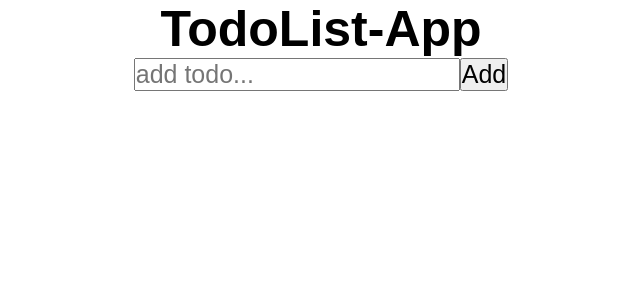
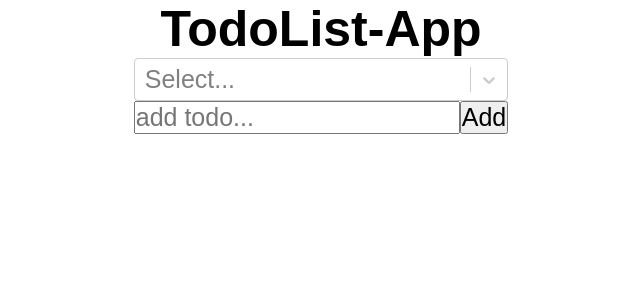
Before and after one commit to Soheiljafarnejad/TodoList-App, a React (Create React App) app: page / in a window 1280 px wide. Shown: the top 300 px of the page, without its empty margins (319-959 px from the left). Built offline with nearby package versions, Linux system fonts and the light colour scheme.

Commit message:
add Category Component

```diff
--- a/package.json
+++ b/package.json
@@ -9,6 +9,7 @@
     "react": "^17.0.2",
     "react-dom": "^17.0.2",
     "react-scripts": "5.0.0",
+    "react-select": "^5.2.2",
     "web-vitals": "^2.1.4"
   },
   "scripts": {
--- a/src/Component/Context/TodoContext/TodoContext.js
+++ /dev/null
@@ -1,59 +0,0 @@
-import { createContext, useContext, useState } from "react";
-
-const TodoContainer = createContext();
-const TodoContainerDispatcher = createContext();
-
-const TodoContext = ({ children }) => {
-  const [todos, setTodos] = useState([]);
-
-  return (
-    <TodoContainer.Provider value={todos}>
-      <TodoContainerDispatcher.Provider value={setTodos}>
-        {children}
-      </TodoContainerDispatcher.Provider>
-    </TodoContainer.Provider>
-  );
-};
-
-export default TodoContext;
-
-export const useTodos = () => useContext(TodoContainer);
-export const useTodosAction = () => {
-  const setTodos = useContext(TodoContainerDispatcher);
-  const todos = useTodos();
-
-  const addTodosHandler = (value) => {
-    const newTodo = {
-      text: value,
-      id: Math.floor(Math.random() * 100000),
-      isComplete: false,
-    };
-    setTodos([...todos, newTodo]);
-  };
-  const completedHandler = (id) => {
-    const index = todos.findIndex((item) => {
-      return item.id === id;
-    });
-    const selectTodo = { ...todos[index] };
-    selectTodo.isComplete = !selectTodo.isComplete;
-    const cloneTodo = [...todos];
-    cloneTodo[index] = selectTodo;
-    setTodos(cloneTodo);
-  };
-
-  const deleteHandler = (id) => {
-    const deletedTodo = todos.filter((item) => item.id !== id);
-    setTodos(deletedTodo);
-  };
-
-  const editTodoHandler = (id, value) => {
-    const index = todos.findIndex((item) => item.id === id);
-    const selectTodo = { ...todos[index] };
-    selectTodo.text = value;
-    const cloneTodo = [...todos];
-    cloneTodo[index] = selectTodo;
-    setTodos(cloneTodo);
-  };
-
-  return { addTodosHandler, completedHandler, deleteHandler , editTodoHandler };
-};
--- a/src/Component/TodoApp.js
+++ b/src/Component/TodoApp.js
@@ -1,14 +1,87 @@
-import TodoContext from "./Context/TodoContext/TodoContext";
 import TodoForm from "./TodoForm/TodoForm";
 import TodoList from "./TodoList/TodoList";
+import TodoNavBar from "./TodoNavBar/TodoNavBar";
+
+import { useState, useEffect } from "react";
 
 const TodoApp = () => {
+  const [todos, setTodos] = useState([]);
+  const [filtered, setFiltered] = useState([]);
+  const [category, setCategory] = useState("All");
+
+  useEffect(() => {
+    setFiltered(todos);
+    filterTodoHandler(category);
+  }, [todos, category]);
+
+  const addTodosHandler = (value) => {
+    const newTodo = {
+      text: value,
+      id: Math.floor(Math.random() * 100000),
+      isComplete: false,
+    };
+    setTodos([...todos, newTodo]);
+  };
+
+  const completedHandler = (id) => {
+    const index = todos.findIndex((item) => {
+      return item.id === id;
+    });
+    const selectTodo = { ...todos[index] };
+    selectTodo.isComplete = !selectTodo.isComplete;
+    const cloneTodo = [...todos];
+    cloneTodo[index] = selectTodo;
+    setTodos(cloneTodo);
+  };
+
+  const deleteHandler = (id) => {
+    const deletedTodo = todos.filter((item) => item.id !== id);
+    setTodos(deletedTodo);
+  };
+
+  const editTodoHandler = (id, value) => {
+    const index = todos.findIndex((item) => item.id === id);
+    const selectTodo = { ...todos[index] };
+    selectTodo.text = value;
+    const cloneTodo = [...todos];
+    cloneTodo[index] = selectTodo;
+    setTodos(cloneTodo);
+  };
+
+  const filterTodoHandler = (value) => {
+    switch (value) {
+      case "All": {
+        return setFiltered(todos);
+      }
+      case "Completed": {
+        const selectItem = todos.filter((item) => item.isComplete);
+        return setFiltered(selectItem);
+      }
+      case "Uncompleted": {
+        const selectItem = todos.filter((item) => !item.isComplete);
+        return setFiltered(selectItem);
+      }
+      default:
+        return setFiltered(todos);
+    }
+  };
+
   return (
     <div>
-      <TodoContext>
-        <TodoForm />
-        <TodoList />
-      </TodoContext>
+      <TodoNavBar
+        filterTodoHandler={filterTodoHandler}
+        category={category}
+        setCategory={setCategory}
+      />
+
+      <TodoForm addTodosHandler={addTodosHandler} />
+
+      <TodoList
+        todos={filtered}
+        completedHandler={completedHandler}
+        deleteHandler={deleteHandler}
+        editTodoHandler={editTodoHandler}
+      />
     </div>
   );
 };
--- a/src/Component/TodoForm/TodoEdit.js
+++ b/src/Component/TodoForm/TodoEdit.js
@@ -1,9 +1,7 @@
 import { useEffect, useRef, useState } from "react";
-import { useTodosAction } from "../Context/TodoContext/TodoContext";
 
-const TodoEdit = ({ edit }) => {
+const TodoEdit = ({ edit, editTodoHandler, deleteHandler }) => {
   const [editValue, setEditValue] = useState(edit.text);
-  const { editTodoHandler, deleteHandler } = useTodosAction();
 
   const editRef = useRef();
 
--- a/src/Component/TodoForm/TodoForm.js
+++ b/src/Component/TodoForm/TodoForm.js
@@ -1,9 +1,6 @@
 import { useState } from "react";
-import { useTodosAction } from "../Context/TodoContext/TodoContext";
 
-const TodoForm = () => {
-  const { addTodosHandler } = useTodosAction();
-
+const TodoForm = ({ addTodosHandler }) => {
   const [inputValue, setInputValue] = useState("");
 
   const inputHandler = (e) => {
--- a/src/Component/TodoList/TodoList.js
+++ b/src/Component/TodoList/TodoList.js
@@ -1,15 +1,24 @@
 import { useState } from "react";
-import { useTodos, useTodosAction } from "../Context/TodoContext/TodoContext";
+
 import Todo from "../Todo/Todo";
 import TodoEdit from "../TodoForm/TodoEdit";
-const TodoList = () => {
-  const todos = useTodos();
-  const { completedHandler, deleteHandler } = useTodosAction();
 
+const TodoList = ({
+  todos,
+  completedHandler,
+  deleteHandler,
+  editTodoHandler,
+}) => {
   const [selectedEdit, setSelectedEdit] = useState({ id: null });
 
   if (selectedEdit.id) {
-    return <TodoEdit edit={selectedEdit} />;
+    return (
+      <TodoEdit
+        edit={selectedEdit}
+        editTodoHandler={editTodoHandler}
+        deleteHandler={deleteHandler}
+      />
+    );
   }
 
   return (
--- /dev/null
+++ b/src/Component/TodoNavBar/TodoNavBar.js
@@ -0,0 +1,21 @@
+import SelectCom from "../../common/Select/SelectCom";
+
+const TodoNavBar = ({ filterTodoHandler, setCategory, category }) => {
+  const options = [
+    { value: "All", label: "All" },
+    { value: "Completed", label: "Completed" },
+    { value: "Uncompleted", label: "Uncompleted" },
+  ];
+
+  const onFilter = (e) => {
+    setCategory(e.value);
+    filterTodoHandler(e.value);
+  };
+  return (
+    <>
+      <SelectCom options={options} onChange={onFilter} />
+    </>
+  );
+};
+
+export default TodoNavBar;
--- /dev/null
+++ b/src/common/Select/SelectCom.js
@@ -0,0 +1,12 @@
+import Select from "react-select";
+
+const SelectCom = ({ title, options, onChange, value }) => {
+  return (
+    <div>
+      <span>{title}</span>
+      <Select options={options} onChange={onChange} value={value} />
+    </div>
+  );
+};
+
+export default SelectCom;
```
Also changed, not shown: src/common/Select/SelectCom.module.css (added), 1 other file (tests, documents, lock files or other folders).
